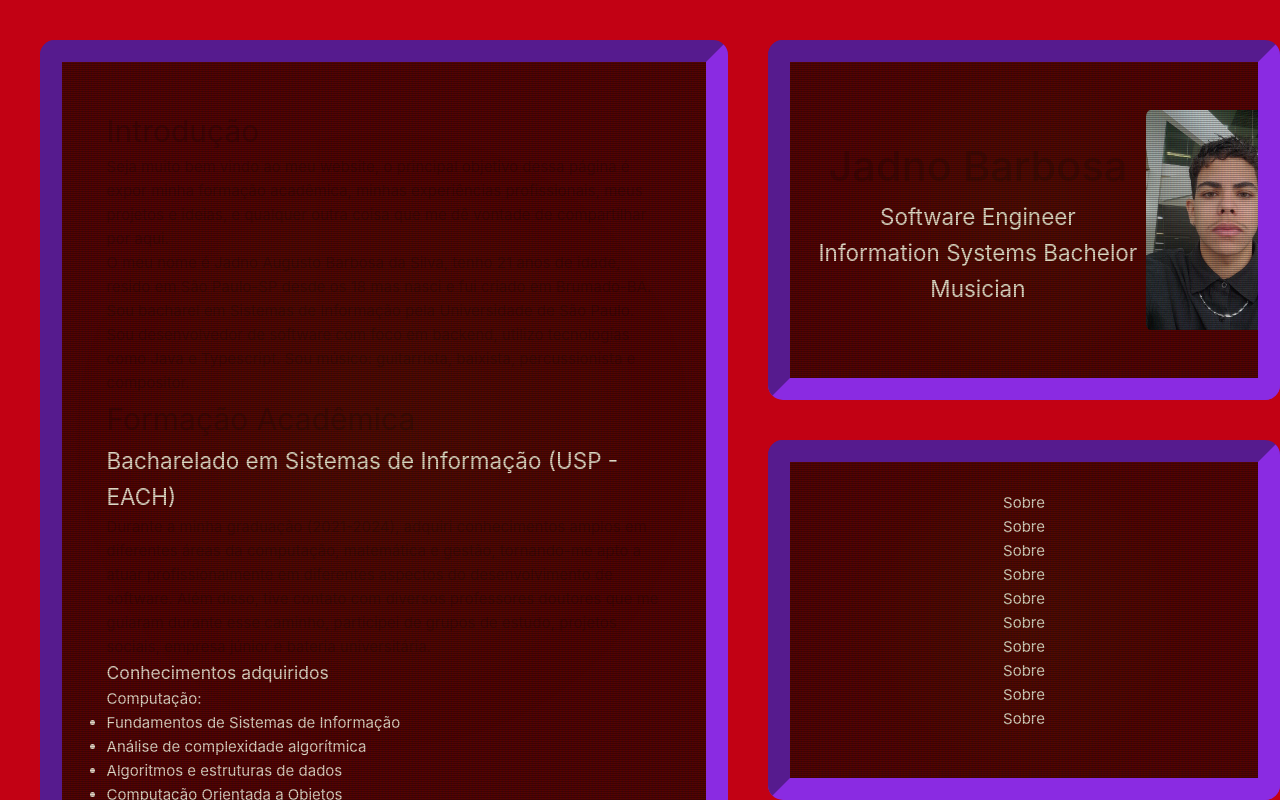
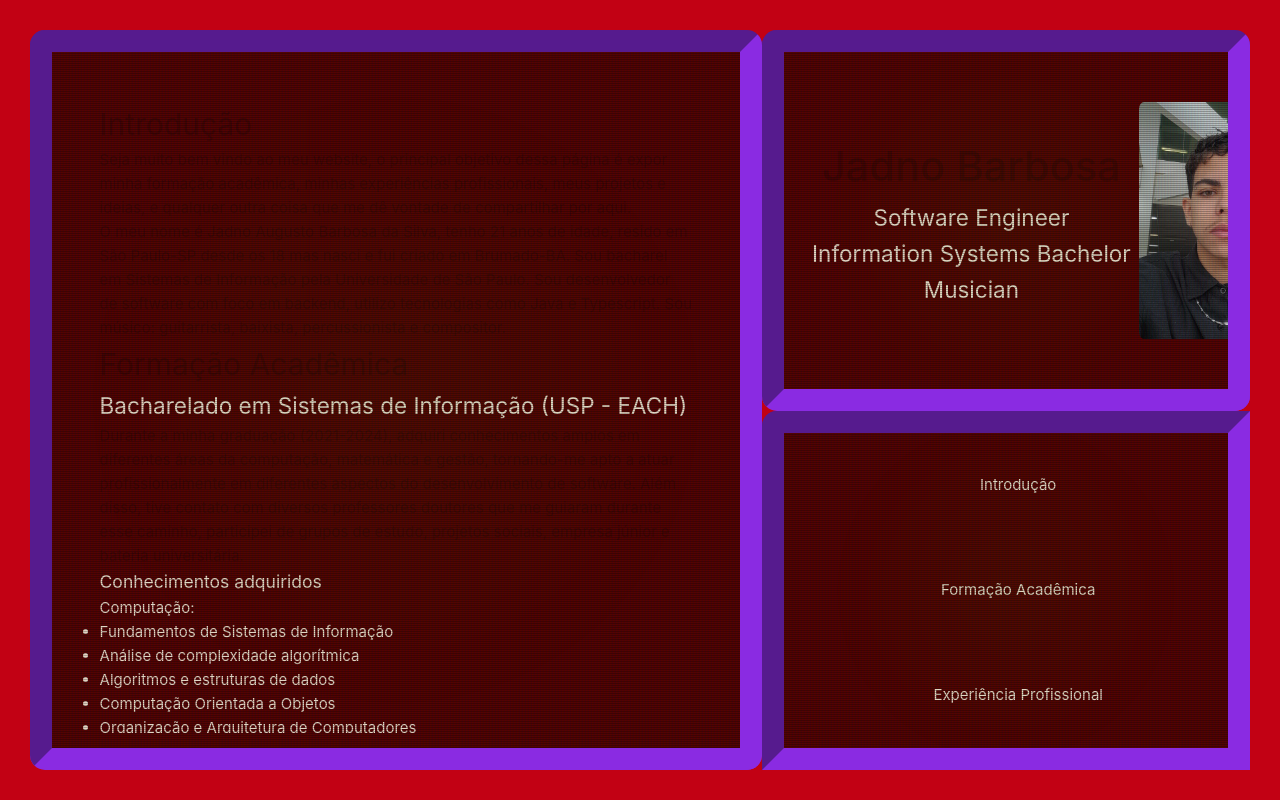
Before and after one commit to JadnoABS/jadno-tech, a Vue app: page / in a window 1280 px wide. Built offline with nearby package versions, Linux system fonts and the light colour scheme; the HTML template or start-up script is replaced by a standard one.

Commit message:
Implementação da lógica de scroll nas sessões do texto baseado no hover

```diff
--- a/package.json
+++ b/package.json
@@ -17,6 +17,11 @@
     "format": "prettier --write src/"
   },
   "dependencies": {
+    "@fortawesome/fontawesome-svg-core": "^6.7.2",
+    "@fortawesome/free-brands-svg-icons": "^6.7.2",
+    "@fortawesome/free-regular-svg-icons": "^6.7.2",
+    "@fortawesome/free-solid-svg-icons": "^6.7.2",
+    "@fortawesome/vue-fontawesome": "^3.0.8",
     "marked": "^15.0.12",
     "pinia": "^3.0.1",
     "vue": "^3.5.13",
--- a/src/App.vue
+++ b/src/App.vue
@@ -1,20 +1,11 @@
 <script setup lang="ts">
 import { RouterLink, RouterView } from 'vue-router'
-import Board from './components/Board.vue';
+import Home from './views/Home.vue';
 </script>
 
 <template>
   <main>
-    <div class="page">
-      <RouterView/>
-    </div>
-
-    <header>
-      <Board
-       name="Jadno Barbosa"
-       :roles="['Software Engineer', 'Information Systems Bachelor', 'Musician']"
-      />
-    </header>
+    <Home />
   </main>
 </template>
 
@@ -25,17 +16,6 @@ main {
   width: 100%;
   padding: 0;
   justify-content: space-between;
-}
-
-.page {
-  margin: 0 5vh;
-}
-
-header {
-  display: flex;
-  flex-direction: column;
-  justify-content: space-between;
-  max-width: 40%;
 }
 
 ::-webkit-scrollbar {
--- a/src/assets/main.css
+++ b/src/assets/main.css
@@ -18,7 +18,6 @@
 
 .container {
     background-color: var(--color-container);
-    margin: 5vh 0 0 0;
     display: flex;
     align-items: center;
     flex-wrap: wrap;
--- a/src/components/Board.vue
+++ b/src/components/Board.vue
@@ -1,14 +1,14 @@
 <script setup lang="ts">
 import CRTScreen from './CRTScreen.vue';
 
-defineProps<{
-  name: string,
-  roles: string[]
-}>()
+// defineProps<{
+//   name: string,
+//   roles: string[]
+// }>()
 </script>
 
 <template>
-  <CRTScreen>
+  <CRTScreen id="top">
     <header>
       <div class="headline">
         <h1>{{ name }}</h1>
@@ -16,27 +16,46 @@ defineProps<{
           {{ role }}
         </h2>
       </div>
-      <div class="icon">
+      <div class="profile-image">
         <img src="../assets/Jadno.jpeg" alt="Foto de Jadno Barbosa">
       </div>
     </header>
   </CRTScreen>
 
-  <CRTScreen>
-    <section>
-      <li>Sobre</li>
-      <li>Sobre</li>
-      <li>Sobre</li>
-      <li>Sobre</li>
-      <li>Sobre</li>
-      <li>Sobre</li>
-      <li>Sobre</li>
-      <li>Sobre</li>
-      <li>Sobre</li>
-      <li>Sobre</li>
-    </section>
+  <CRTScreen id="bottom">
+    <ul>
+      <li v-for="(topic, index) in topics" :key="topic.id" @mouseover="scrollTo(topic.id)">
+        <div class="icon"><font-awesome-icon :icon="['fas', 'angle-right']" /></div>
+        <div class="item">{{ topic.text }}</div>
+      </li>
+    </ul>
   </CRTScreen>
 </template>
+
+<script lang="ts">
+
+export default {
+  name: "Board",
+  props: {
+    name: {
+      type: String,
+      required: true
+    },
+    roles: {
+      type: Array<String>,
+      required: true
+    },
+    topics: {
+      type: Array<Topic>,
+      required: true
+    },
+    scrollTo: {
+      type: Function,
+      required: true
+    }
+  },
+}
+</script>
 
 <style scoped>
 .container {
@@ -46,13 +65,9 @@ defineProps<{
   height: 100%;
 }
 
-#top {
-  border-radius: 1em 0 0 1em;
-
-}
-
 #bottom {
   border-radius: 1em 0 0 0;
+  padding: 0;
 }
 
 header {
@@ -68,7 +83,7 @@ img {
     border-radius: 3%;
 }
 
-.icon {
+.profile-image {
   height: 100%;
   display: flex;
   align-items: center;
@@ -87,18 +102,40 @@ h1 {
   text-align: center;
 }
 
-section {
+ul {
+  display: flex;
+  flex-direction: column;
+  text-align: center;
   width: 100%;
-  text-align: center;
+  height: 100%;
   margin: 0;
+  padding: 0;
 }
 
 li {
+  display: flex;
   list-style: none;
+  align-items: center;
+  justify-content: flex-start;
+  width: 100%;
+  height: 100%;
+}
+
+.icon {
+  margin-left: 1em;
+  visibility: hidden;
+}
+
+.item {
+  text-align: center;
   width: 100%;
 }
 
 li:hover {
   background-color: blueviolet;
 }
+
+li:hover .icon {
+  visibility: visible;
+}
 </style>
--- /dev/null
+++ b/src/components/Resume.vue
@@ -0,0 +1,125 @@
+<template>
+  <CRTScreen>
+    <div class="text" ref="text" v-html="markdownToHtml"></div>
+  </CRTScreen>
+</template>
+
+<script lang="ts">
+import CRTScreen from "@/components/CRTScreen.vue";
+import { marked } from "marked";
+import type { RendererObject } from "marked";
+import { nextTick, ref, watchPostEffect } from "vue";
+
+const text = ref<HTMLDivElement | null>(null);
+
+const topics = ref<Topic[] | null>([]);
+
+const renderer: RendererObject = {
+  heading({tokens , depth}): string {
+    const text = this.parser.parseInline(tokens);
+    const id = text
+      .toLowerCase()
+      .normalize("NFD")
+      .replace(/[\u0300-\u036f]/g, "")
+      .replace(/[^\w-]+/g, '-')
+      .replace(/^-+|-+$/g, '');
+
+    return `
+      <h${depth} id="${id}">
+        ${text}
+      </h${depth}>
+    `;
+  },
+};
+
+marked.use({ renderer });
+
+export default {
+  name: "Resume",
+  props: {
+    updateTopics: {
+      type: Function,
+      required: true
+    },
+    currentTopic: {
+      type: String,
+      required: true
+    }
+  },
+  components: {
+    CRTScreen,
+  },
+  data() {
+    return {
+      markdown: "# Portfolio",
+    }
+  },
+  computed: {
+    markdownToHtml() {
+      return marked(this.markdown);
+    }
+  },
+  methods: {
+    async loadTextFile() {
+      try {
+        const response = await fetch('/public/markdown/Portfolio.md');
+        if (!response.ok) throw new Error('Falha ao carregar arquivo');
+        const text = await response.text();
+        return text;
+      } catch (error) {
+        console.error('Erro:', error);
+        return '';
+      }
+    },
+    async extractTopics() {
+      const parser = new DOMParser();
+      const text = await this.markdownToHtml;
+      const parsedText = parser.parseFromString(text, 'text/html');
+      const result: Topic[] = [];
+
+      const h1Elements = parsedText.querySelectorAll('h1');
+      h1Elements.forEach( h => {
+        if(h.id) {
+          result.push({
+            id: h.id,
+            text: h.textContent?.trim() || ''
+          });
+        }
+      });
+
+      this.updateTopics(result);
+    },
+    scrollToTopic(topic: string) {
+      const element = document.getElementById(topic);
+      element?.scrollIntoView({ behavior: "smooth"});
+    }
+  },
+  async mounted() {
+    this.markdown = await this.loadTextFile();
+    await this.extractTopics();
+  },
+  watch: {
+    currentTopic(newValue, oldValue) {
+      if(newValue === oldValue) return;
+      this.scrollToTopic(newValue);
+    }
+  }
+}
+
+</script>
+
+<style scoped>
+.container {
+  padding: 2%;
+  display: flex;
+  flex-direction: column;
+  border-radius: 1em;
+}
+
+.text {
+  padding: 5%;
+  overflow-y: auto;
+  scrollbar-width: thin;
+  scrollbar-color: #02012b transparent;
+}
+</style>
--- /dev/null
+++ b/src/globals.d.ts
@@ -0,0 +1,5 @@
+
+interface Topic {
+  id: string;
+  text: string | null;
+}
--- a/src/main.ts
+++ b/src/main.ts
@@ -3,10 +3,18 @@ import './assets/main.css'
 import { createApp } from 'vue'
 import { createPinia } from 'pinia'
 
+import { library } from '@fortawesome/fontawesome-svg-core';
+import { FontAwesomeIcon } from '@fortawesome/vue-fontawesome';
+import { faAngleRight } from '@fortawesome/free-solid-svg-icons';
+
 import App from './App.vue'
 import router from './router'
 
+library.add(faAngleRight);
+
 const app = createApp(App)
+
+app.component('font-awesome-icon', FontAwesomeIcon);
 
 app.use(createPinia())
 app.use(router)
--- a/src/router/index.ts
+++ b/src/router/index.ts
@@ -1,5 +1,5 @@
 import { createRouter, createWebHistory } from 'vue-router'
-import HomeView from '../views/HomeView.vue'
+import HomeView from '../components/Resume.vue'
 
 const router = createRouter({
   history: createWebHistory(import.meta.env.BASE_URL),
--- /dev/null
+++ b/src/views/Home.vue
@@ -0,0 +1,55 @@
+<script setup lang="ts">
+import Board from '../components/Board.vue';
+import Resume from '../components/Resume.vue';
+</script>
+
+<template>
+	<div class="page">
+		<div class="resume">
+      <Resume :update-topics="updateTopics" :current-topic="currentTopic"/>
+		</div>
+
+    <header>
+      <Board
+       name="Jadno Barbosa"
+       :roles="['Software Engineer', 'Information Systems Bachelor', 'Musician']"
+			 :topics="topics"
+			 :scroll-to="scrollTo"
+      />
+    </header>
+	</div>
+</template>
+
+<script lang="ts">
+export default {
+    name: 'Home',
+    data() {
+			return {
+				topics: [] as Topic[],
+				currentTopic: ""
+			}
+    },
+		methods: {
+			updateTopics(topics: Topic[]) {
+				this.topics = topics;
+			},
+			scrollTo(id: string) {
+				this.currentTopic = id;
+			}
+		}
+}
+</script>
+
+<style scoped>
+.page {
+	display: flex;
+	padding: 2em;
+}
+
+header {
+  display: flex;
+  flex-direction: column;
+  justify-content: space-between;
+  max-width: 40%;
+}
+</style>
--- a/src/views/HomeView.vue
+++ /dev/null
@@ -1,62 +0,0 @@
-<script setup lang="ts">
-</script>
-
-<template>
-  <CRTScreen>
-    <div class="text" v-html="markdownToHtml"></div>
-  </CRTScreen>
-</template>
-
-<script lang="ts">
-import CRTScreen from "@/components/CRTScreen.vue";
-import { marked } from "marked";
-
-export default {
-  name: "App",
-  components: {
-    CRTScreen,
-  },
-  data() {
-    return {
-      markdown: "# Portfolio"
-    }
-  },
-  computed: {
-    markdownToHtml() {
-      return marked(this.markdown);
-    }
-  },
-  methods: {
-    async loadTextFile() {
-      try {
-        const response = await fetch('/public/markdown/Portfolio.md');
-        if (!response.ok) throw new Error('Falha ao carregar arquivo');
-        const text = await response.text();
-        return text;
-      } catch (error) {
-        console.error('Erro:', error);
-        return '';
-      }
-    }
-  },
-  async mounted() {
-    this.markdown = await this.loadTextFile();
-  }
-}
-</script>
-
-<style scoped>
-.container {
-  padding: 2%;
-  display: flex;
-  flex-direction: column;
-  border-radius: 1em;
-}
-
-.text {
-  padding: 5%;
-  overflow-y: auto;
-  scrollbar-width: thin;
-  scrollbar-color: #02012b transparent;
-}
-</style>
```
Also changed, not shown: 1 other file (tests, documents, lock files or other folders).
